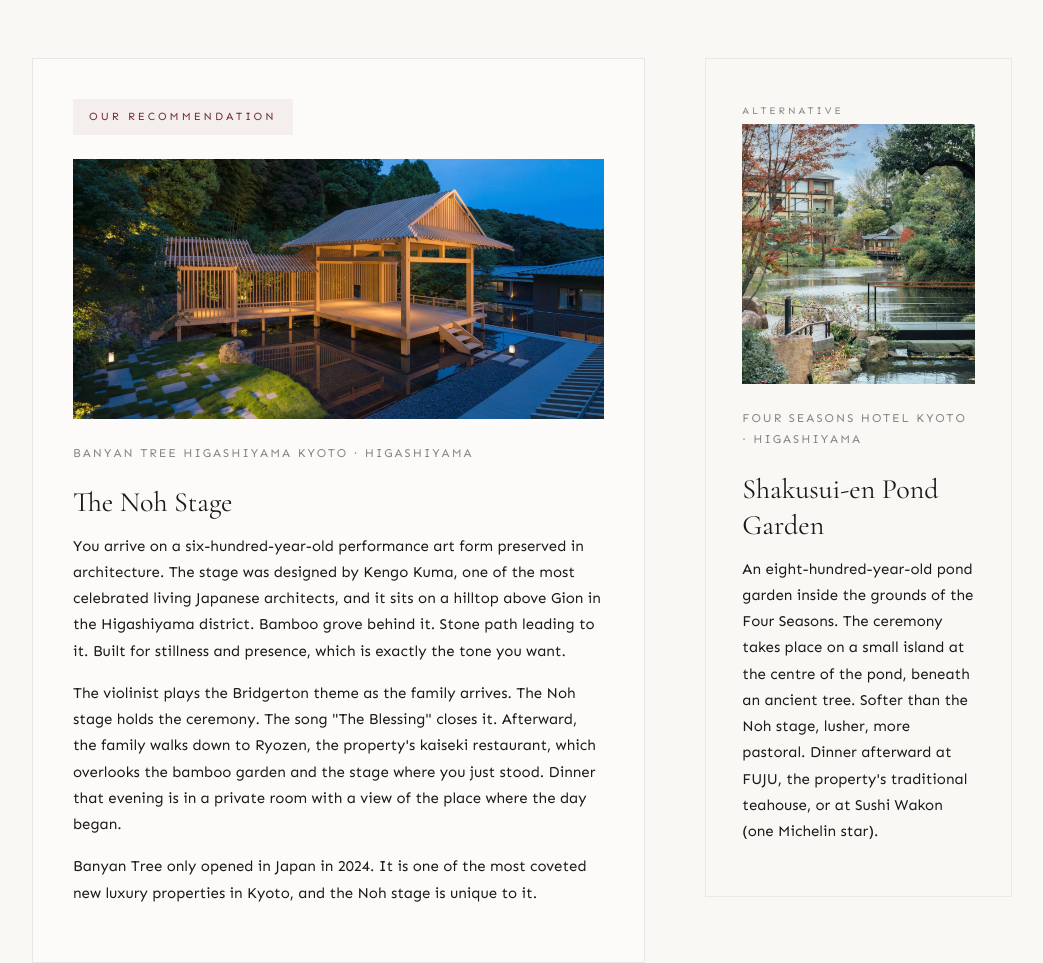
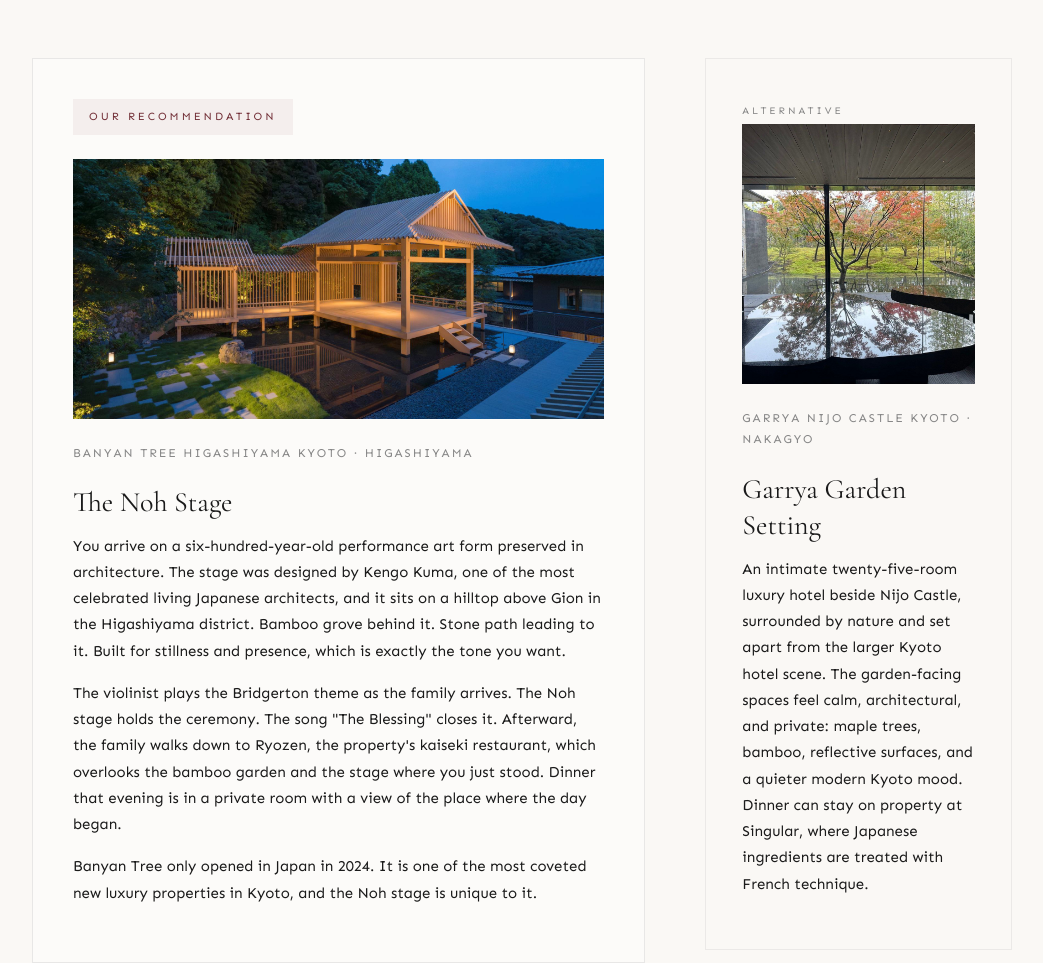
Before and after one commit to eamonblackwell1/jill-david, a plain HTML site: page index.html in a window 1280 px wide. Shown: the part 3680-4643 px from the top of the page, without its empty margins (118-1161 px from the left). Drawn offline with nearby package versions, Linux system fonts and the light colour scheme.

Commit message:
Update venue imagery
Co-authored-by: Cursor <cursoragent@cursor.com>

```diff
--- a/index.html
+++ b/index.html
@@ -709,12 +709,12 @@
 
       <div class="venue-card-alt">
         <span class="venue-card-alt-label">Alternative</span>
-        <div class="venue-image" style="background-image: url('four seasons.jpg');">
-          <!-- search hint: Four Seasons Hotel Kyoto Shakusui-en pond garden with central tree island, 800 year old garden, lush green, traditional Japanese pond garden -->
+        <div class="venue-image" style="background-image: url('garrya.png');">
+          <!-- search hint: Garrya Nijo Castle Kyoto garden view, boutique luxury hotel beside Nijo Castle, maple trees, bamboo, reflective table, intimate Kyoto hotel -->
         </div>
-        <div class="venue-meta">Four Seasons Hotel Kyoto · Higashiyama</div>
-        <h3>Shakusui-en Pond Garden</h3>
-        <p>An eight-hundred-year-old pond garden inside the grounds of the Four Seasons. The ceremony takes place on a small island at the centre of the pond, beneath an ancient tree. Softer than the Noh stage, lusher, more pastoral. Dinner afterward at FUJU, the property's traditional teahouse, or at Sushi Wakon (one Michelin star).</p>
+        <div class="venue-meta">Garrya Nijo Castle Kyoto · Nakagyo</div>
+        <h3>Garrya Garden Setting</h3>
+        <p>An intimate twenty-five-room luxury hotel beside Nijo Castle, surrounded by nature and set apart from the larger Kyoto hotel scene. The garden-facing spaces feel calm, architectural, and private: maple trees, bamboo, reflective surfaces, and a quieter modern Kyoto mood. Dinner can stay on property at Singular, where Japanese ingredients are treated with French technique.</p>
       </div>
     </div>
   </div>
@@ -745,7 +745,7 @@
 
       <div class="venue-card-alt">
         <span class="venue-card-alt-label">Alternative</span>
-        <div class="venue-image" style="background-image: url('shunkoin1.jpg');">
+        <div class="venue-image" style="background-image: url('shunkoin.png');">
           <!-- search hint: Shunkoin temple Kyoto, smaller Zen sub-temple garden, intimate, traditional architecture, soft natural light, no people -->
         </div>
         <div class="venue-meta">Shunkoin · Myoshin-ji Complex</div>
```
Also changed, not shown: four seasons.jpg (deleted), garrya.png (added), shunkoin.png (added), shunkoin1.jpg (deleted).
